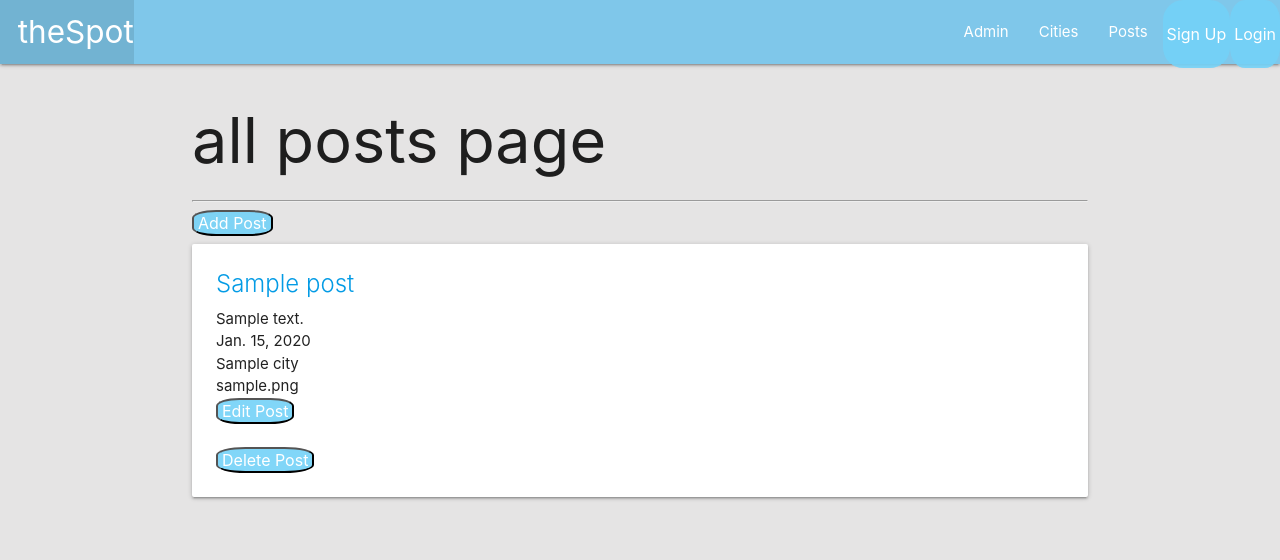
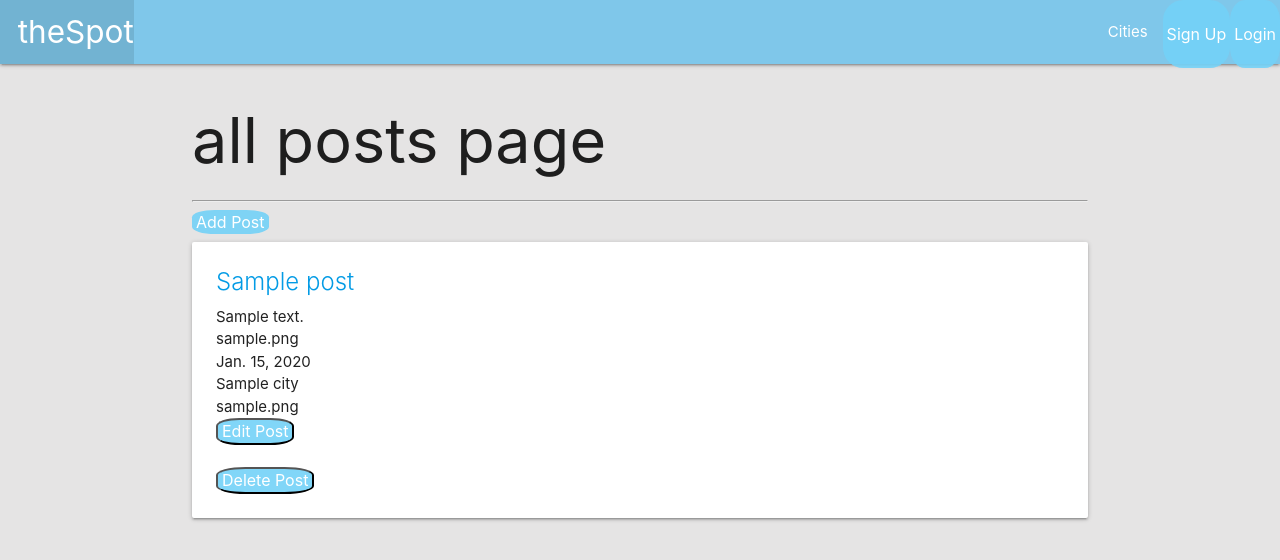
Before and after one commit to melisalarson/theSpot, a Django app: page /posts/ in a window 1280 px wide. Shown: the top 560 px of the page. Run offline with Django 3.2, Linux system fonts and the light colour scheme; tables that the repository leaves empty hold one stand-in row (values such as "Sample post").

Commit message:
add and edit posts

```diff
--- a/main_app/forms.py
+++ b/main_app/forms.py
@@ -22,5 +22,5 @@ class CityForm (forms.ModelForm):
 class PostForm (forms.ModelForm):
   class Meta:
     model = Post
-    fields = '__all__'
-    # fields = ['title', 'description', 'picture', 'city']
+    # fields = '__all__'
+    fields = ['title', 'description', 'city',] #need to add 'picture' back in
--- a/main_app/templates/base.html
+++ b/main_app/templates/base.html
@@ -30,15 +30,13 @@
         </ul>
 
         <ul class="right">
-          <li><a href="admin/">Admin</a></li>
           <li><a href="{% url 'cities' %}">Cities</a></li>
-          <li><a href="{% url 'posts' %}">Posts</a></li>
           {% if user.is_authenticated %}
             <li><a href="{% url 'profile' %}">Profile</a></li>
-            <li><a href="{% url 'logout' %}">Log Out</a></li>
+            <li><a href="{% url 'logout' %}" class="btn2">Log Out</a></li>
           {% else %}
-            <li><a class="waves-effect waves-light btn2 modal-trigger" href="#modal-signup" class="modal modal-open">Sign Up</a></li>
-            <li><a class="waves-effect waves-light btn2 modal-trigger" href="#modal-login" class="modal modal-open">Login</a></li>
+            <li><a class="btn2 modal-trigger" href="#modal-signup" class="modal modal-open">Sign Up</a></li>
+            <li><a class="btn2 modal-trigger" href="#modal-login" class="modal modal-open">Login</a></li>
           {% endif %}
         </ul>
       </div>
--- a/main_app/templates/city_index.html
+++ b/main_app/templates/city_index.html
@@ -20,7 +20,7 @@
   <!-- <div class="modal-footer">
     <a href="#" class="modal-close waves-effect waves-green btn-flat">Add New Post</a> -->
   </div>
-</div>
+
 
 <h1>City: {{ city.name }}, {{ city.country }}</h1>
 <hr />
@@ -28,7 +28,7 @@
 
 
 {% if user.is_authenticated %}
-  <a class="waves-effect waves-light btn modal-trigger" href="{% url 'new_post' %}" class="modal modal-open">Add New Post</a>
+  <a class="btn2 modal-trigger" href="#modal-newpost" class="modal modal-open">Add New Post</a>
 {% endif %}
 
 <h5>POSTS</h5>
--- a/main_app/templates/posts.html
+++ b/main_app/templates/posts.html
@@ -1,10 +1,42 @@
 {% extends 'base.html' %}
+{% load static %}
 {% block content %}
+
+<!-- DELETE POST Modal -->
+<div id="modal-deletepost" class="modal-open modal">
+  <div class="modal-content">
+
+    <h3>Are you sure you want to delete #{title}?</h3>
+    <a href="#"></a><button>Delete Post</button>
+
+  </div>
+  <!-- <div class="modal-footer">
+    <a href="#" class="modal-close waves-effect waves-green btn-flat">Add New Post</a> -->
+</div>
+
+<!-- ADD POST Modal -->
+<div id="modal-newpost" class="modal-open modal">
+  <div class="modal-content">
+
+    <h3>New Post</h3>
+    {% if error_message %}<p class="red-text">{{ error_message }}</p>{% endif %}
+    <form method="POST" action="{% url 'new_post' %}">
+      {% csrf_token %}
+      {{ post_form.as_p }}
+      <input type="submit" class="btn2" value="Add Post">
+    </form>
+
+  </div>
+  <!-- <div class="modal-footer">
+    <a href="#" class="modal-close waves-effect waves-green btn-flat">Add New Post</a> -->
+</div>
+
+
 
 <h1>all posts page</h1>
 <hr />
 
-<a href="{% url 'new_post' %}"><button class="btn2">Add Post</button></a>
+<a class="btn2 modal-trigger" href="#modal-newpost" class="modal modal-open">Add Post</a>
 
 {% for post in posts %}
 <div class="card">
@@ -15,7 +47,7 @@
     </a>
 
     <p>{{ post.description }}</p>
-    <p>{{ post.picutre }}</p>
+    <p>{{ post.picture }}</p>
     <p>{{ post.date }}</p>
     <p>{{ post.city }}</p>
     <p>{{ post.profile }}</p>
@@ -24,7 +56,7 @@
       <button class="btn2" type="submit" name="edit">Edit Post</button>
     </a>
     <br><br>
-    <a href="{% url 'delete_post' post.id %}">
+    <a href="#modal-deletepost">
       <button class="btn2" type="submit" name="delete">Delete Post</button>
     </a>
 
@@ -32,5 +64,9 @@
 </div>
 {% endfor %}
 
-
+<script>
+  $(document).ready(function () {
+    $('select').not('.disabled').formSelect();
+  });
+</script>
 {% endblock %}
--- a/main_app/templates/profile.html
+++ b/main_app/templates/profile.html
@@ -25,15 +25,9 @@
     {% for post in posts %}
     <div class="row">
       <div class="posts">
-        <div class="post col s3">
-          <p>{{post.picture}}</p>
-        </div>
-        <div class="post col s9">
           <a href="{% url 'post_index' post.id%}">
             <h6>{{post.title}}</h6>
           </a>
-          <p>{{post.description}}</p>
-        </div>
       </div>
     </div>
     {% endfor %}
--- a/main_app/urls.py
+++ b/main_app/urls.py
@@ -15,12 +15,13 @@ urlpatterns = [
   path('posts/', views.posts, name='posts'),
   path('posts/<int:post_id>/', views.post_index, name='post_index'),
   path('posts/<int:post_id>/edit', views.edit_post, name='edit_post'),
-  path('posts/<int:post_id>/delete', views.post_index, name='post_index'),
+  path('posts/<int:post_id>/delete', views.delete_post, name='delete_post'),
   path('posts/new/', views.new_post, name='new_post'),
 
 
   path('accounts/signup', views.signup, name='signup'),
   path('profile/', views.profile, name='profile'),
+  path('profile/edit', views.edit_profile, name='edit_profile'),
   path('accounts/', include('django.contrib.auth.urls')),
         # this line7 adds the following links for us to use
             # accounts/login/ [name='login']
--- a/main_app/views.py
+++ b/main_app/views.py
@@ -6,6 +6,8 @@ from django.contrib.auth import login as auth_login
 from django.contrib.auth.forms import UserCreationForm, AuthenticationForm
 from django.contrib.auth.decorators import login_required
 from django.core.files.storage import FileSystemStorage
+from datetime import date, timezone, datetime
+
 
 
 
@@ -26,6 +28,7 @@ def cities (request):
 def city_index (request, city_id):
   signup_form = UserCreationForm()
   form = AuthenticationForm()
+  post_form = PostForm()
   city = City.objects.get(id=city_id)
   posts = Post.objects.filter(city=city).order_by('-date')
   context = {
@@ -33,6 +36,7 @@ def city_index (request, city_id):
     'posts': posts,
     'signup_form' : signup_form,
     'form':form,
+    'post_form': post_form,
     }
   return render(request, 'city_index.html', context)
 
@@ -40,8 +44,8 @@ def posts (request):
   signup_form = UserCreationForm()
   form = AuthenticationForm()
   posts = Post.objects.all()
-  print(posts[0])
-  return render(request, 'posts.html', {'posts': posts, 'signup_form' : signup_form, 'form':form})
+  post_form = PostForm()
+  return render(request, 'posts.html', {'posts': posts, 'signup_form' : signup_form, 'form':form, 'post_form': post_form})
 
 def post_index (request, post_id):
   signup_form = UserCreationForm()
@@ -52,33 +56,52 @@ def post_index (request, post_id):
 
 @login_required
 def new_post(request):
+  profile = Profile.objects.get(user=request.user)
   if request.method == 'POST':
     post_form = PostForm(request.POST)
-    post_form.profile = Profile.objects.get(user=request.user)
     if post_form.is_valid():
-      new_post = post_form.save(commit=false)
+      new_post = post_form.save(commit=False)
+      new_post.profile_id = profile.id
       new_post.save()
-      return redirect('cities', post.id)
+      return redirect('city_index', new_post.city_id)
+      # if:
+      #   return redirect('city_index', new_post.city_id)
+      # else:
+      #   return redirect('posts')
     else:
       return HttpResponse('invalid input, go back on your browser and try again')
   else:
     post_form = PostForm()
+    # post_form.profile = Profile.objects.get(user=request.user)
     return render(request, 'new_post.html', {'post_form': post_form,})
 
 @login_required
 def edit_post(request, post_id):
   # profile = Profile.objects.get(user=request.user)
   post = Post.objects.get(id=post_id)
+  print(post.__dict__)
   if request.method == 'POST':
     edit_form = PostForm(request.POST, instance=post)
-    if form.is_valid():
-      post = edit_form.save()
-      return redirect('cities', post_id)
+    if edit_form.is_valid():
+      print('******')
+      edited_post = edit_form.save()
+      # edited_post.profile_id = profile.id
+      # edited_post.save()
+      return redirect('city_index', post.city_id)
     else:
       return HttpResponse('invalid input, go back on your browser and try again')
   else:
     edit_form = PostForm(instance=post)
-    return render(request, 'edit_post.html', {'edit_form': edit_form})
+    return render(request, 'edit_post.html', {'edit_form': edit_form, 'post' : post})
+
+@login_required
+def delete_post(request, post_id):
+  Post.objects.get(id=post_id).delete()
+  return redirect('posts')
+
+
+
+
 
 def upload(request):
   context = {
```
Also changed, not shown: main_app/templates/edit_post.html (+8 -1 lines).
